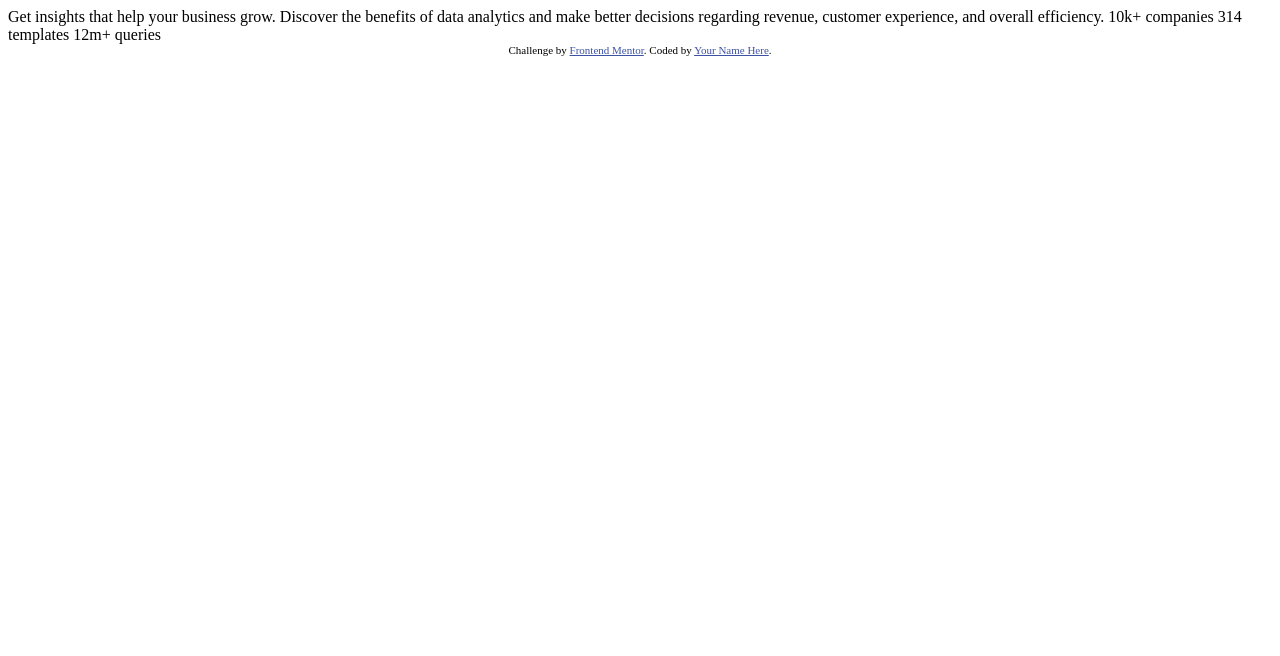
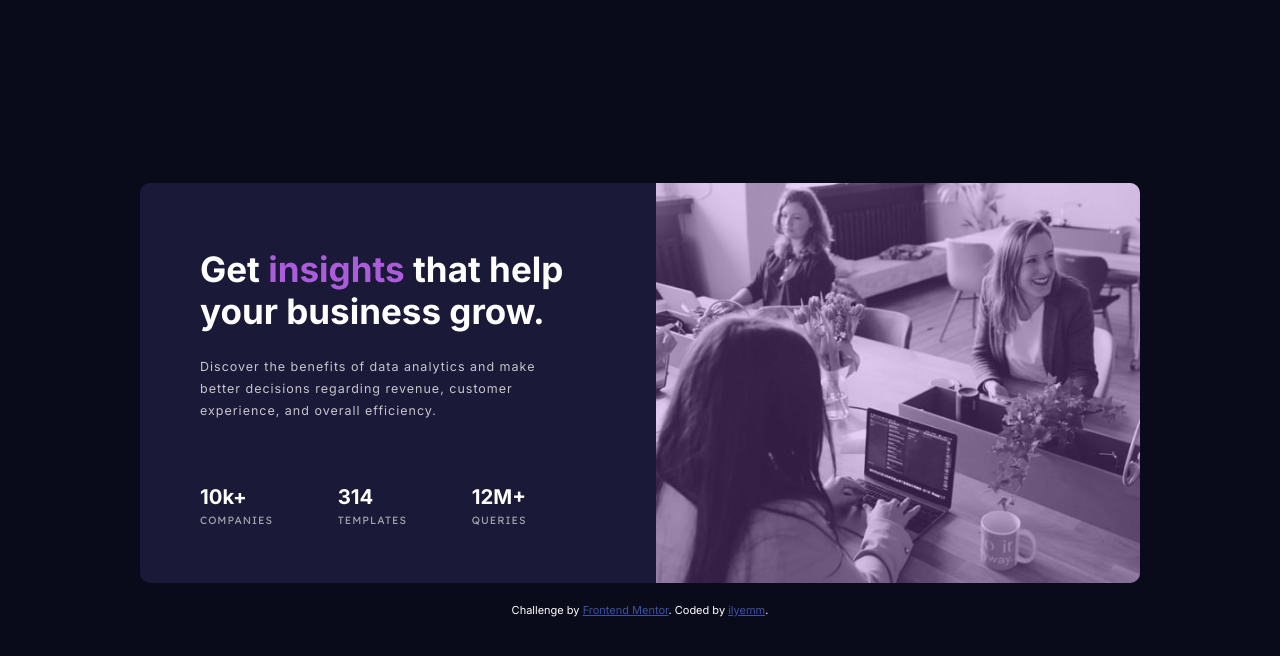
Before and after one commit to ilyemm/stats-preview-card, a plain HTML site: page index.html in a window 1280 px wide. Drawn offline with Linux system fonts and the light colour scheme.

Commit message:
finished attempt!

```diff
--- a/index.html
+++ b/index.html
@@ -5,29 +5,60 @@
   <meta name="viewport" content="width=device-width, initial-scale=1.0"> <!-- displays site properly based on user's device -->
 
   <link rel="icon" type="image/png" sizes="32x32" href="./images/favicon-32x32.png">
-
+  <link rel="stylesheet" href="./style.css">
+  <link rel="preconnect" href="https://fonts.googleapis.com">
+  <link rel="preconnect" href="https://fonts.gstatic.com" crossorigin>
+  <link href="https://fonts.googleapis.com/css2?family=Inter:wght@400;700&family=Lexend+Deca&display=swap" rel="stylesheet">
   <title>Frontend Mentor | Stats preview card component</title>
 
   <!-- Feel free to remove these styles or customise in your own stylesheet 👍 -->
   <style>
-    .attribution { font-size: 11px; text-align: center; }
+    .attribution { font-size: 11px; text-align: center; color: white;}
     .attribution a { color: hsl(228, 45%, 44%); }
   </style>
 </head>
 <body>
+  <main>
+    <div class="main-container">
+      <!-- img header -->
+      <div class="img-container">
+        <div class="img-overlay"></div>
+        <img class="mobile-img" src="./images/image-header-mobile.jpg" alt="mobile header">
+        <img class="desktop-img" src="./images/image-header-desktop.jpg" alt="desktop header">
+      </div>
 
-  Get insights that help your business grow.
+      <!-- body part -->
+      <div class="text-container">
+        <h1>Get <span class="h1-purple">insights</span> that help your business grow.</h1>
+        <p>Discover the benefits of data analytics and make better decisions regarding revenue, customer
+          experience, and overall efficiency.</p>
 
-  Discover the benefits of data analytics and make better decisions regarding revenue, customer
-  experience, and overall efficiency.
+        <!-- stats part -->
+        <div class="stats-text">
+          <div class="companies-stats">
+            <h2>10k+</h2>
+            <p>companies</p>
+          </div>
 
-  10k+ companies
-  314 templates
-  12m+ queries
+          <div class="templates-stats">
+            <h2>314</h2>
+            <p>templates</p>
+          </div>
 
-  <div class="attribution">
-    Challenge by <a href="https://www.frontendmentor.io?ref=challenge" target="_blank">Frontend Mentor</a>.
-    Coded by <a href="#">Your Name Here</a>.
-  </div>
+          <div class="queries-stats">
+            <h2>12M+</h2>
+            <p>queries</p>
+          </div>
+        </div>
+      </div>
+
+    </div>
+
+    <div class="attribution">
+      Challenge by <a href="https://www.frontendmentor.io?ref=challenge" target="_blank">Frontend Mentor</a>.
+      Coded by <a href="https://www.frontendmentor.io/profile/ilyemm">ilyemm</a>.
+    </div>
+
+  </main>
 </body>
 </html>
--- /dev/null
+++ b/style.scss
@@ -0,0 +1,190 @@
+// 400, 700
+$font-stack-inter: 'Inter', sans-serif;
+// 400
+$font-stack-lexend: 'Lexend Deca', sans-serif;
+
+// colors primary
+$bg-vdark-blue: hsl(233, 47%, 7%);
+$cardbg-dark-blue: hsl(244, 38%, 16%);
+$accent-soft-violet: hsl(277, 64%, 61%);
+// colors neutral
+$white: hsl(0, 0%, 100%);
+$mainp-white: hsla(0, 0%, 100%, 0.75);
+$statheading-white: hsla(0, 0%, 100%, 0.6);
+
+// - Mobile: 375px
+// - Desktop: 1440px
+$html-font-size: 62.5%;
+$body-font-size: 1.5rem;
+
+html{font-size: $html-font-size;}
+
+body,
+.main,
+.main-container,
+.stats-text
+{
+    display: flex;
+    flex-direction: column;
+    justify-items: center;
+    align-items: center;
+}
+
+body
+{
+    font-size: $body-font-size;
+    font-family: $font-stack-inter;
+    margin: 0;
+    min-height: 100vh;
+    justify-content: center;
+    background-color: $bg-vdark-blue;
+
+    h1,
+    h2
+    {
+        font-weight: 700;
+        color: $white;
+    }
+
+    p
+    {
+        font-family: $font-stack-inter;
+        color: $mainp-white;
+        letter-spacing: .1rem;
+    }
+}
+
+.main-container
+{
+    width: 30rem;
+    height: 70rem;
+    background-color: $cardbg-dark-blue;
+    margin: 0 auto 2rem;
+    text-align: center;
+    border-radius: 1rem;
+    overflow: hidden;
+}
+
+.img-container
+{
+    position: relative;
+    height: 100%;
+    width: auto;
+
+    .mobile-img,
+    .desktop-img
+    {
+        top: 0;
+        width: 100%;
+        height: 100%;
+    }
+
+    .desktop-img
+    {
+        display: none;
+    }
+
+    .img-overlay
+    {
+        width: 100%;
+        height: 100%;
+        background-color: $accent-soft-violet;
+        opacity: .3;
+        position: absolute;
+        top: 0;
+    }
+}
+
+.text-container
+{
+    box-sizing: border-box;
+    padding: 0 3rem;
+    margin-top: 2rem;
+
+    h1
+    {
+        font-size: 2.3rem;
+    }
+
+    .h1-purple
+    {
+        color: $accent-soft-violet;
+    }
+
+    p
+    {
+        font-size: 1.25rem;
+        line-height: 2.2rem;
+        padding: 0 1em;
+    }
+}
+
+.stats-text
+{
+    font-size: 1.4rem;
+
+    h2
+    {
+        font-size: 1.45em;
+        margin-bottom: 0;
+    }
+
+    p
+    {
+        font-size: .75em;
+        margin-top: 0;
+        font-family: $font-stack-lexend;
+        text-transform: uppercase;
+        color: $statheading-white;
+    }
+}
+
+@media screen and (min-width: 800px)
+{
+    .main-container
+    {
+        width: 100rem;
+        height: 40rem;
+        flex-direction: row-reverse;
+        justify-content: space-between;
+        text-align: left;
+
+        box-sizing: border-box;
+        padding-left: 3rem;
+    }
+
+    .text-container
+    {
+        max-width: 45%;
+        margin-top: 0;
+
+        h1
+        {
+            font-size: 3.5rem;
+        }
+
+        p
+        {
+            padding: 0;
+        }
+    }
+
+    .mobile-img
+    {
+        display: none;
+    }
+
+    .desktop-img
+    {
+        display: block !important;
+    }
+
+    .stats-text
+    {
+        box-sizing: border-box;
+        padding-right: 5rem;
+        margin-top: 4.5rem;
+        flex-direction: row;
+        justify-content: space-between;
+    }
+}
```
Also changed, not shown: style.css (added).
